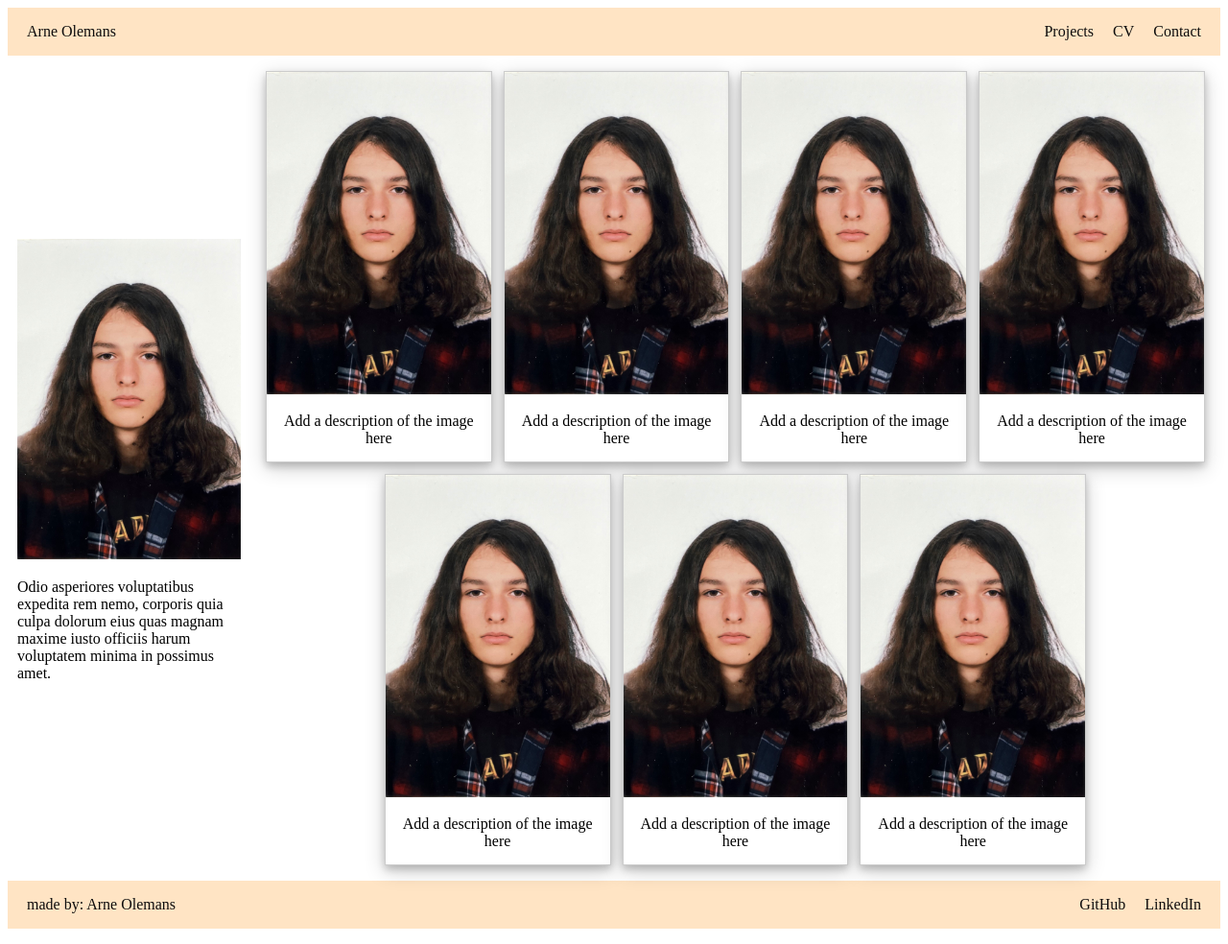
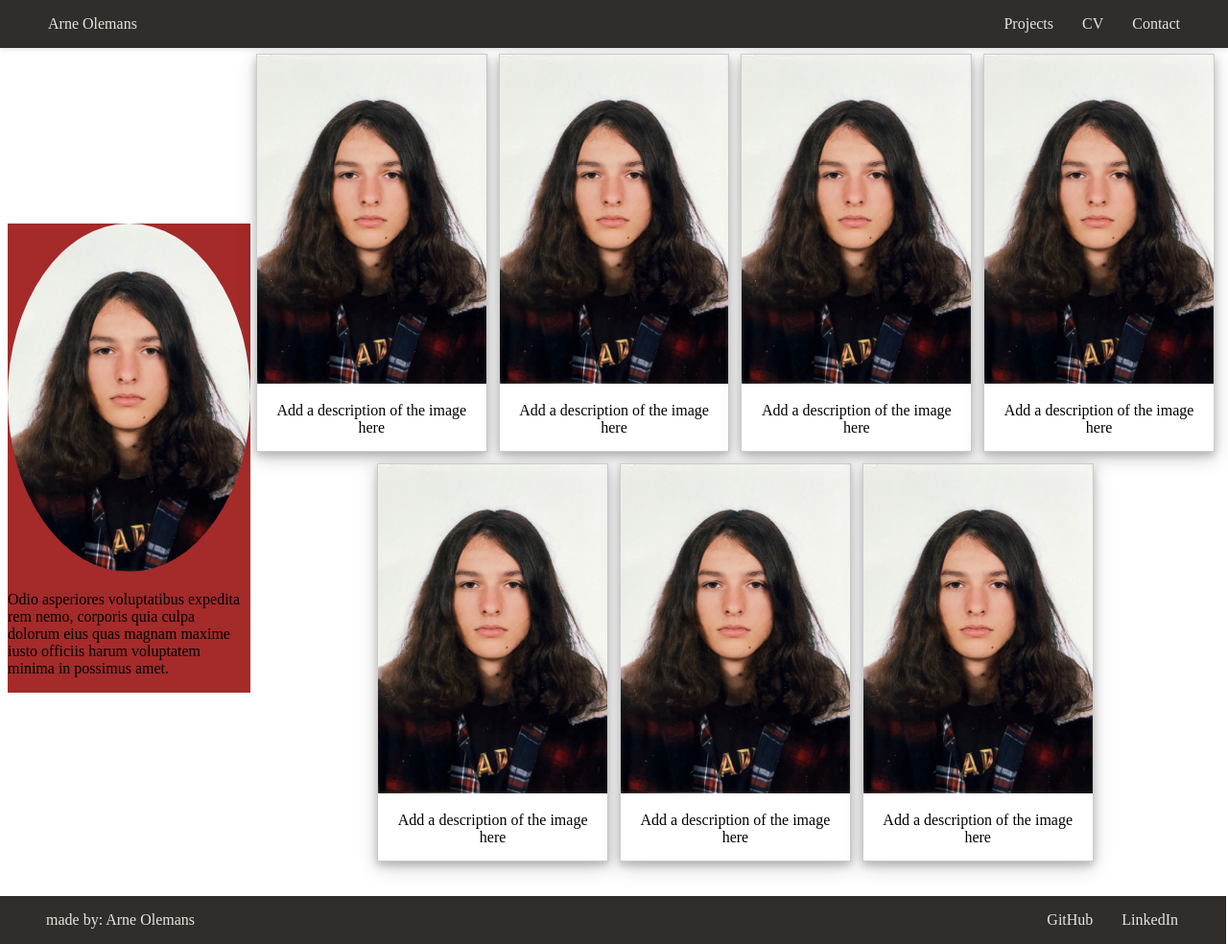
Before and after one commit to KnipTang/PortfolioSite, a PHP site: page / in a window 1280 px wide. Shown: the whole page at 96% size. Run offline with PHP 8.4, Linux system fonts and the light colour scheme.

Commit message:
Added link/ layout messing around

```diff
--- a/index.html
+++ b/index.html
@@ -17,8 +17,8 @@
     </div>
     <div class="site-body">
         <div class="site-body-left">
-            <img src="images/ID_Picture.jpg" alt="">
-            <p> Odio asperiores voluptatibus expedita rem nemo, corporis quia culpa dolorum eius quas magnam maxime iusto officiis harum voluptatem minima in possimus amet.</p>
+          <img src="images/ID_Picture.jpg" alt="">
+          <p> Odio asperiores voluptatibus expedita rem nemo, corporis quia culpa dolorum eius quas magnam maxime iusto officiis harum voluptatem minima in possimus amet.</p>
         </div>
         <div class="site-body-right">
             <div class="project-responsive">
@@ -83,7 +83,7 @@
         <p>made by: Arne Olemans</p>
         <ul class="footer-links">
             <li><a href="#">GitHub</a></li>
-            <li><a href="#">LinkedIn</a></li>
+            <li><a href="https://www.linkedin.com/in/arne-olemans-5b0a03253/" target="_blank">LinkedIn</a></li>
         </ul>
     </div>
 </body>
--- a/style.css
+++ b/style.css
@@ -1,33 +1,41 @@
 .header, .footer
 {
     display: flex;
-    color:rgb(14, 13, 13);
-    background-color:bisque;
+    color:rgb(232, 229, 223);
+    background-color:rgb(48, 45, 42);
     justify-content: space-between;
     align-items: center;
-    padding: 0px 20px;
+    padding: 0px 50px;
 }
 
 .header
 {
-
+    position: fixed; /* Fixes the header at the top of the page */
+    top: 0; /* Aligns the header at the top */
+    left: 0; /* Aligns the header to the left */
+    width: 100%; /* Ensures the header takes up the full width of the page */
+    z-index: 1000; /* Keeps the header on top of other content */
+    box-shadow: 0 2px 5px rgba(0, 0, 0, 0.1); /* Optional: Adds a shadow for visual separation */
 }
 
 .header-links, .footer-links
 {
     display: flex;
     list-style-type: none;
-    gap: 20px;
+    gap: 30px;
 }
 
 .footer
 {
-
+    position: absolute;
+    width: 100%;
+    min-height: 5%;
+    margin: 30px 0 0 -10px;
 }
-
 
 .site-body
 {
+    margin-top: 50px; /* Adjust this value based on the header height to avoid overlap */
     display: flex;
     justify-content: space-between;
     align-items: center;
@@ -35,15 +43,23 @@
 
 .site-body-left {
     width: 20%; /* Takes up 20% of the container's width */
-    padding: 10px; /* Optional: Add some padding for better layout */
+    background-color: brown;
+   /* position: fixed;  Fixes the header at the top of the page */
+   /* top: 0; /* Aligns the header at the top */
+   /* right: 0; /* Aligns the header to the left */
+  /*  z-index: 500; Keeps the header on top of other content*/
+}
+
+.site-body-left img {
+    border-radius: 50%;
 }
 
 .site-body-right {
     width: 80%; /* Takes up 80% of the container's width */
-    padding: 10px; /* Optional: Add some padding for better layout */
     display: flex; /* Optional: Use flexbox to manage internal layout */
     flex-wrap: wrap; /* Optional: Wrap content if needed */
     justify-content: center;
+    align-items: center;
 }
 
 div.project {
@@ -80,7 +96,14 @@ div.desc {
 a
 {
     text-decoration: none;
-    color:rgb(14, 13, 13);
+    color:rgb(232, 229, 223);
+}
+
+a:hover
+{
+    text-decoration:none;
+    color:#2891ac;
+    cursor:pointer;
 }
 
 img
```
